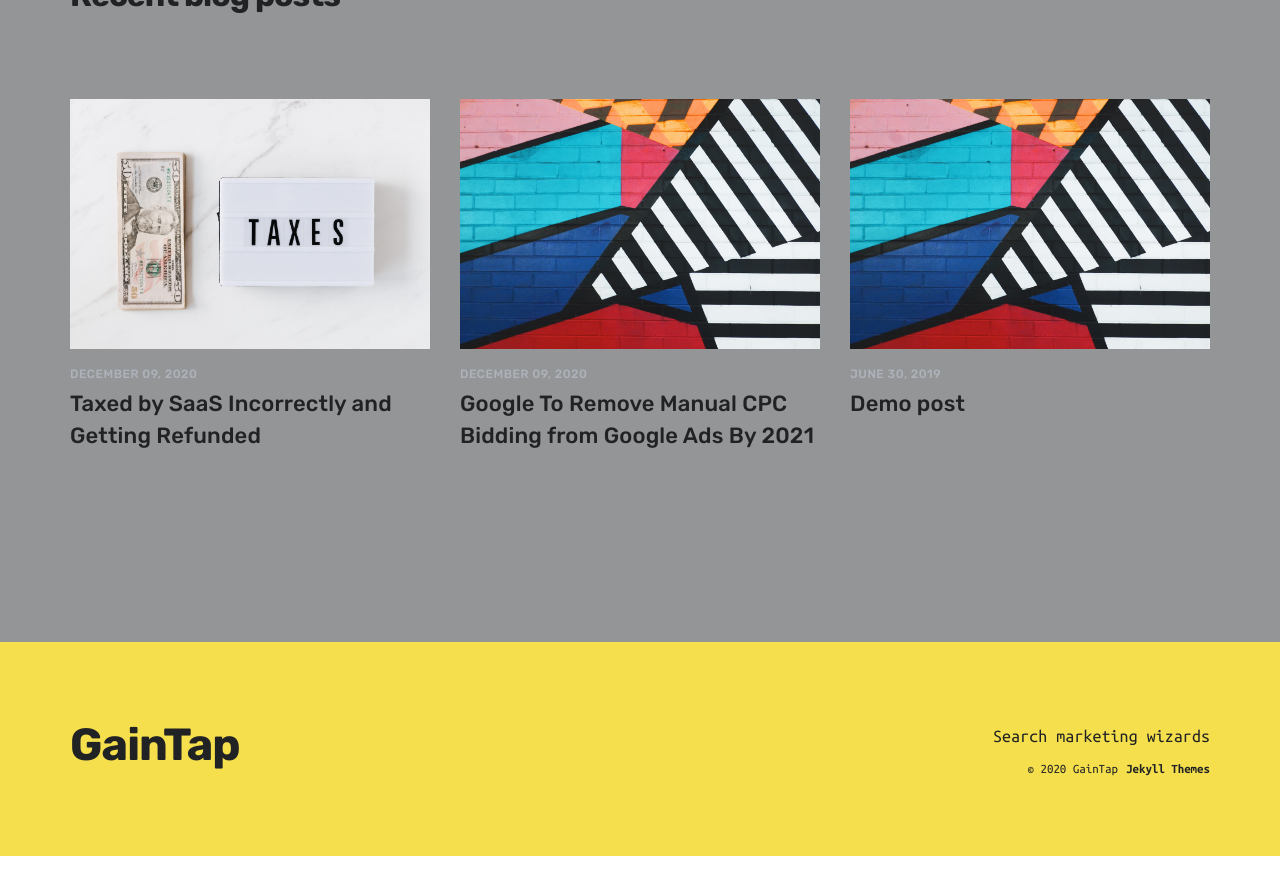
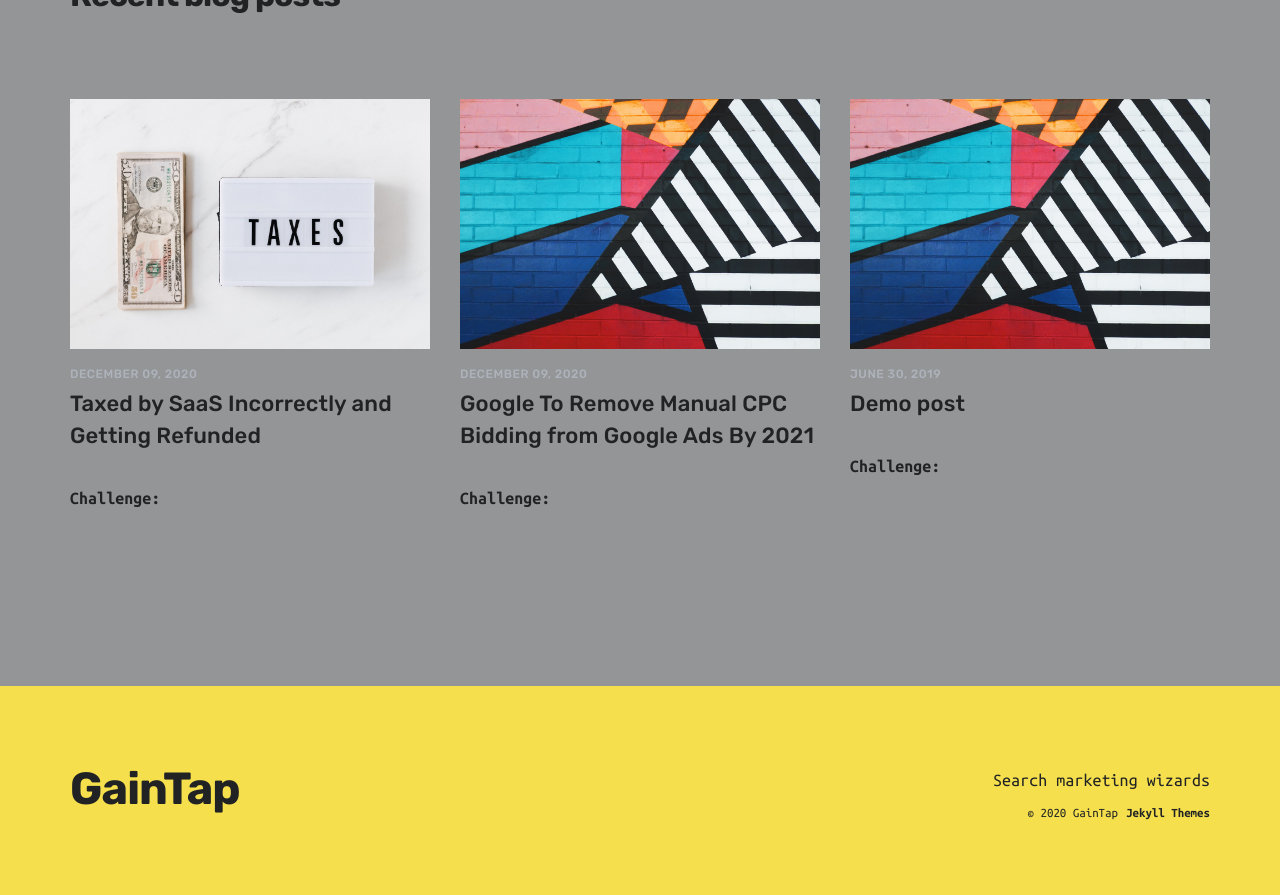
Before and after one commit to gaintap/gaintap.github.io, a Jekyll site: the page built from index.html, in a window 1280 px wide and 900 px high, scrolled down 3939 px. Shown: the top 895 px of the window. Built offline with Jekyll 4.4.1, drawn with Linux system fonts in a browser that asks for light colours; nearby versions of some CDN libraries; before the commit the page ends 4795 px from its top, so only the background shows below that.

Commit message:
Update component__post-preview.html

```diff
--- a/_includes/component__post-preview.html
+++ b/_includes/component__post-preview.html
@@ -4,6 +4,6 @@
     </div>
     <time class="post__date label--small">{{ post.date | date: "%B %d, %Y" }}</time>
     <h5 class="post__title subtitle">{{ post.title }}</h5>
-      <p>{{ post.post_excerpt }}</p>
+      <p><strong>Challenge: </strong>{{ post.challenge }}</p>
   </a>
 </article>
```
